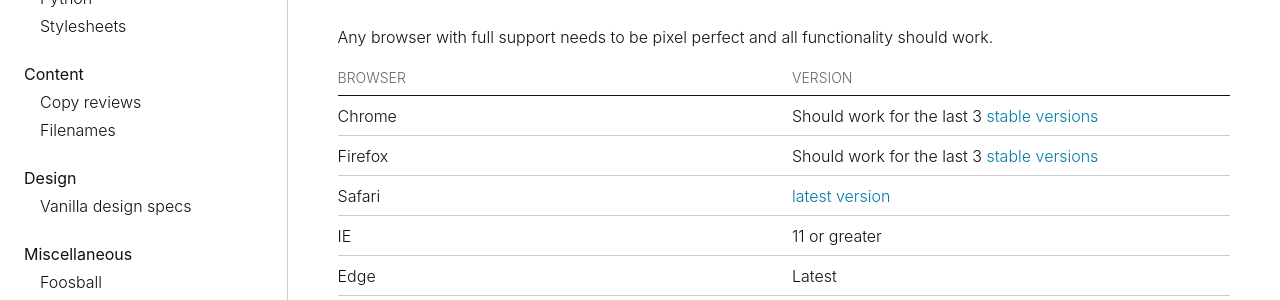
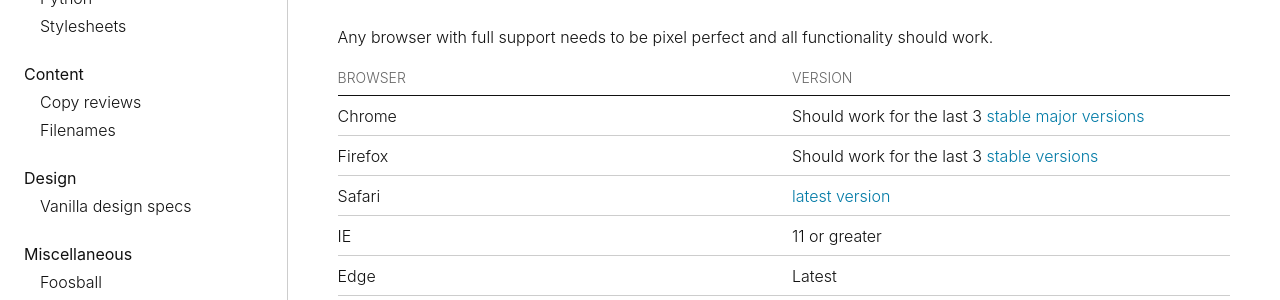
Before and after one commit to canonical-web-and-design/practices, a Jekyll site: the page built from coding/browser-support.md, in a window 1280 px wide and 900 px high, scrolled down 371 px. Shown: the part 154-454 px from the top of the window. Built offline with Jekyll 4.4.1, drawn with Linux system fonts in a browser that asks for light colours; some web fonts are replaced.

Commit message:
Add major to coding/browser-support.md
Co-Authored-By: anthonydillon <me@anthonydillon.com>

```diff
--- a/coding/browser-support.md
+++ b/coding/browser-support.md
@@ -11,7 +11,7 @@ Any browser with full support needs to be pixel perfect and all functionality sh
 
 | Browser | Version |
 | ------- | ------- |
-| Chrome | Should work for the last 3 [stable versions](https://www.chromestatus.com/features/schedule) |
+| Chrome | Should work for the last 3 [stable major versions](https://www.chromestatus.com/features/schedule) |
 | Firefox | Should work for the last 3 [stable versions](https://wiki.mozilla.org/Release_Management/Calendar) |
 | Safari | [latest version](https://developer.apple.com/safari/technology-preview/release-notes) |
 | IE | 11 or greater |
```
